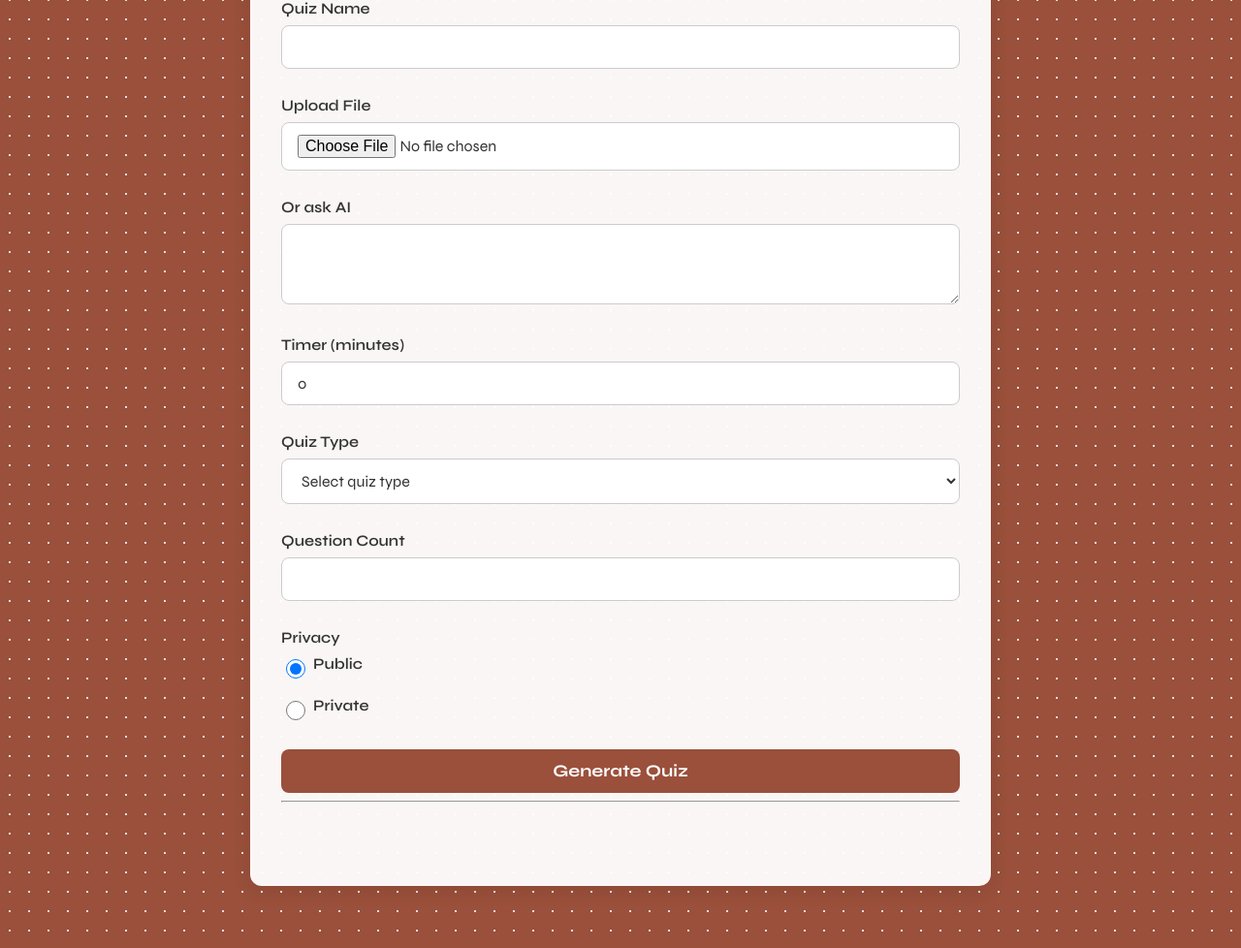
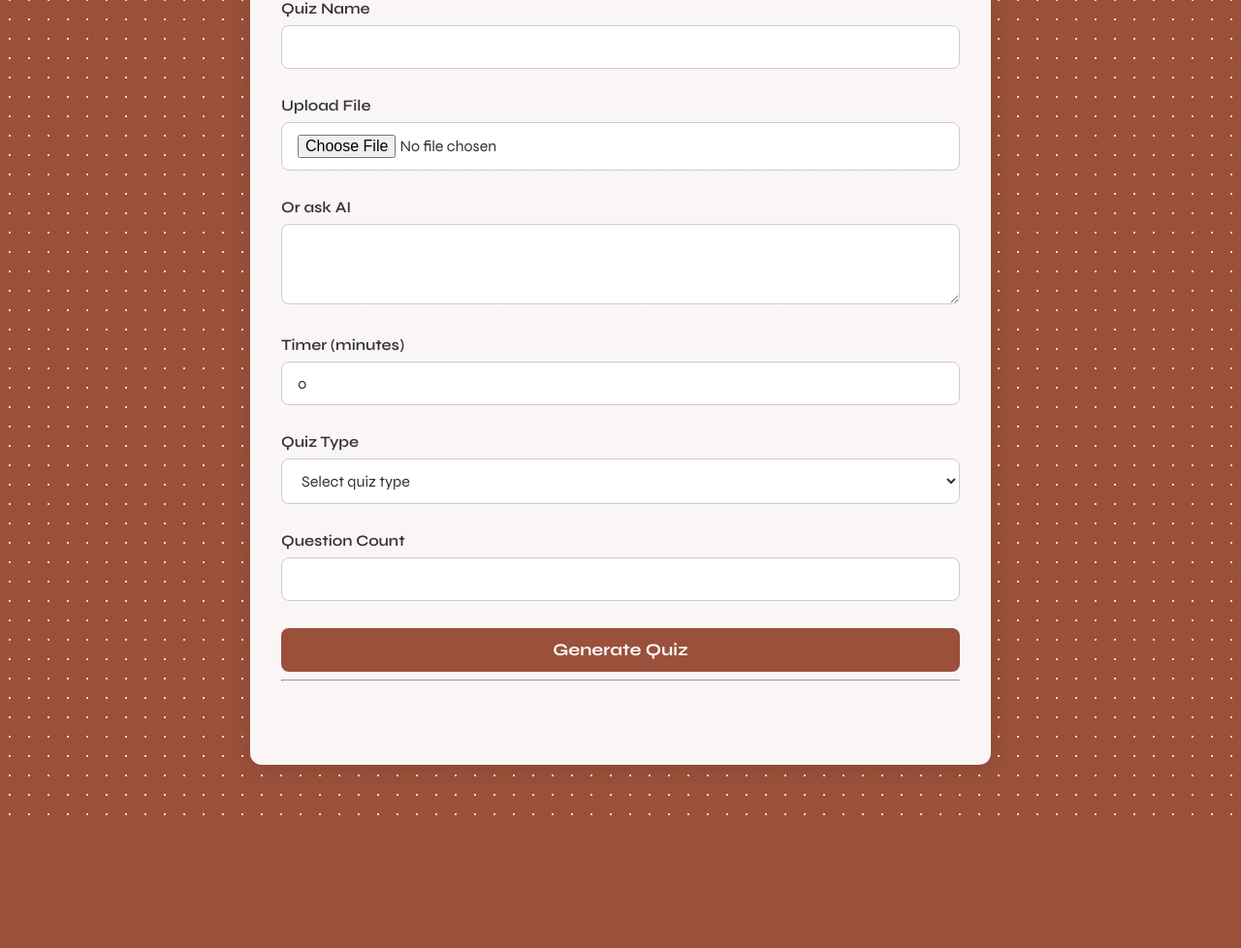
Before and after one commit to Deltane/quiz.it, a Flask app: page /create_quiz in a window 1280 px wide. Shown: the part 210-1188 px from the top of the page at 97% size. After the commit the page ends 1051 px from the top, so only its background shows below. Run offline with Flask 3, Linux system fonts and the light colour scheme; parts of the project's set-up code (start-up, migrations or seed data) failed here and were passed over; some libraries are stand-ins or nearby versions; some web fonts are replaced.

Commit message:
added animation after a quiz is generated and removed public/private options

```diff
--- a/app/templates/create_quiz.html
+++ b/app/templates/create_quiz.html
@@ -5,6 +5,7 @@
     <meta name="viewport" content="width=device-width, initial-scale=1.0">
     <title>Create Quiz</title>
     <script src="https://code.jquery.com/jquery-3.6.0.min.js"></script>
+    <script src="https://cdn.jsdelivr.net/npm/canvas-confetti@1.6.0/dist/confetti.browser.min.js"></script>
     <link rel="preconnect" href="https://fonts.googleapis.com">
     <link rel="preconnect" href="https://fonts.gstatic.com" crossorigin>
     <link href="https://fonts.googleapis.com/css2?family=Epilogue:ital,wght@0,100..900;1,100..900&display=swap" rel="stylesheet">
@@ -46,16 +47,6 @@
             <div class="form-group">
                 {{ form.question_count.label }}
                 {{ form.question_count(class="form-control", id="question-count", min="1", max="50") }}
-            </div>
-
-            <div class="form-group">
-                {{ form.privacy.label }}
-                {% for subfield in form.privacy %}
-                    <div class="form-check">
-                        {{ subfield(class="form-check-input") }}
-                        {{ subfield.label(class="form-check-label") }}
-                    </div>
-                {% endfor %}
             </div>
 
             {{ form.submit(class="btn btn-primary") }}
@@ -125,6 +116,13 @@
                             <button id="start-quiz" type="button" class="btn btn-secondary">Start Quiz</button>
                         `);
 
+                        // Trigger confetti animation
+                        confetti({
+                                particleCount: 100,
+                                spread: 70,
+                                origin: { y: 0.6 }
+                        });
+
                         // Add click event to the "Start Quiz" button
                         $('#start-quiz').on('click', function () {
                             console.log('Start Quiz button clicked'); // Debugging log
```
